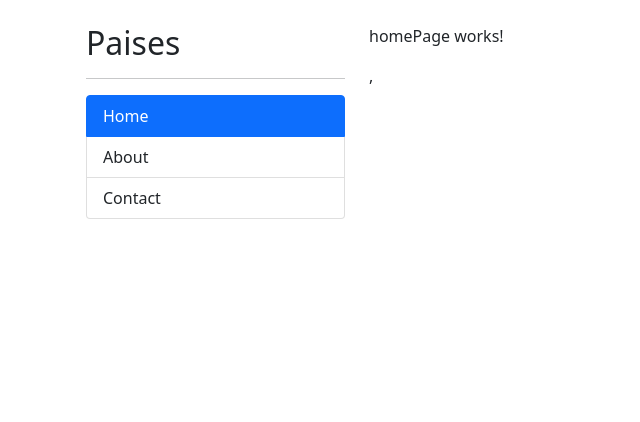
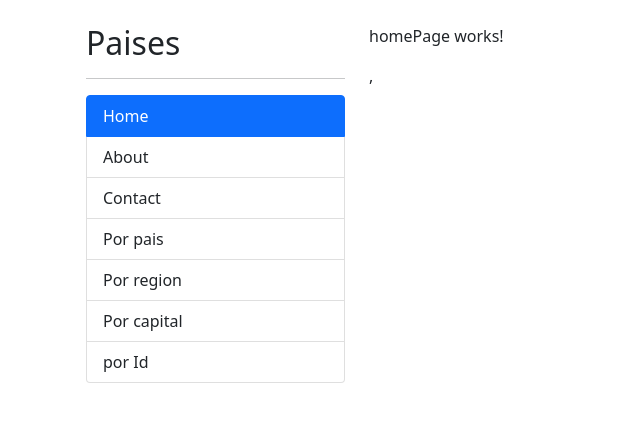
Before and after one commit to julioPicazo06/country-app, an Angular app: page / in a window 1280 px wide. Shown: the top 422 px of the page, without its empty margins (0-640 px from the left). Built offline with nearby package versions, Linux system fonts and the light colour scheme.

Commit message:
feat(routerCountries): create router countries module

```diff
--- a/src/app/app-routing.module.ts
+++ b/src/app/app-routing.module.ts
@@ -26,6 +26,10 @@
     component: ContactPageComponent
   },
   {
+    path: 'countries',
+    loadChildren: ()=> import('./countries/countries.module').then(m => m.CountriesModule)
+  },
+  {
     path: '*',
     component: HomePageComponent
   }
--- a/src/app/shared/components/sideBar/sideBar.component.html
+++ b/src/app/shared/components/sideBar/sideBar.component.html
@@ -22,5 +22,30 @@
     class="list-group-item pointer"
     [routerLink]="'contact'"
     routerLinkActive="active"
-      >Contact</li>
+      >Contact
+  </li>
+  <li
+    [routerLink]="'countries/by-country'"
+    routerLinkActive="active"
+    class="list-group-item pointer">
+    Por pais
+  </li>
+  <li
+    [routerLink]="'countries/by-region'"
+    routerLinkActive="active"
+    class="list-group-item pointer">
+    Por region
+  </li>
+  <li
+    [routerLink]="'countries/by-capital'"
+    routerLinkActive="active"
+    class="list-group-item pointer">
+    Por capital
+  </li>
+  <li
+    [routerLink]="'countries/by/:id'"
+    routerLinkActive="active"
+    class="list-group-item pointer">
+    por Id
+  </li>
 </ul>
```
